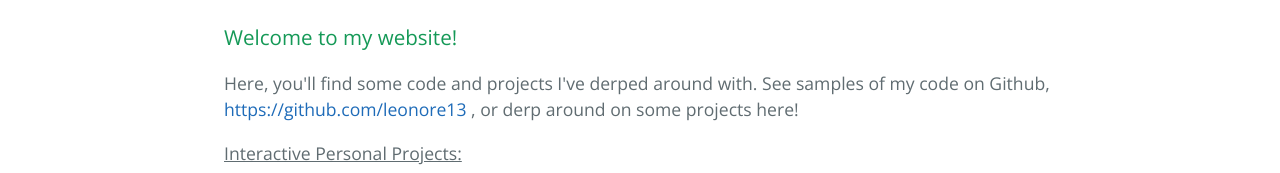
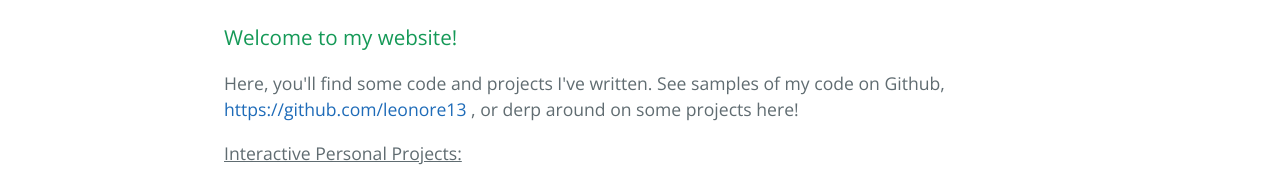
Before and after one commit to leonore13/leonore13.github.io, a plain HTML site: page index.html in a window 1280 px wide. Shown: the part 327-500 px from the top of the page. Drawn offline with nearby package versions, Linux system fonts and the light colour scheme.

Commit message:
Update index.html

```diff
--- a/index.html
+++ b/index.html
@@ -19,7 +19,7 @@
       <h3>
 <a id="welcome-to-my-personal-project-website" class="anchor" href="#welcome-to-my-personal-project-website" aria-hidden="true"><span aria-hidden="true" class="octicon octicon-link"></span></a>Welcome to my website!</h3>
 
-<p>Here, you'll find some code and projects I've derped around with. See samples of my code on Github, <a href="https://github.com/leonore13"> https://github.com/leonore13 </a> , or derp around on some projects here! </p>
+<p>Here, you'll find some code and projects I've written. See samples of my code on Github, <a href="https://github.com/leonore13"> https://github.com/leonore13 </a> , or derp around on some projects here! </p>
 
 <p><u> Interactive Personal Projects: </u></p>
 
```
